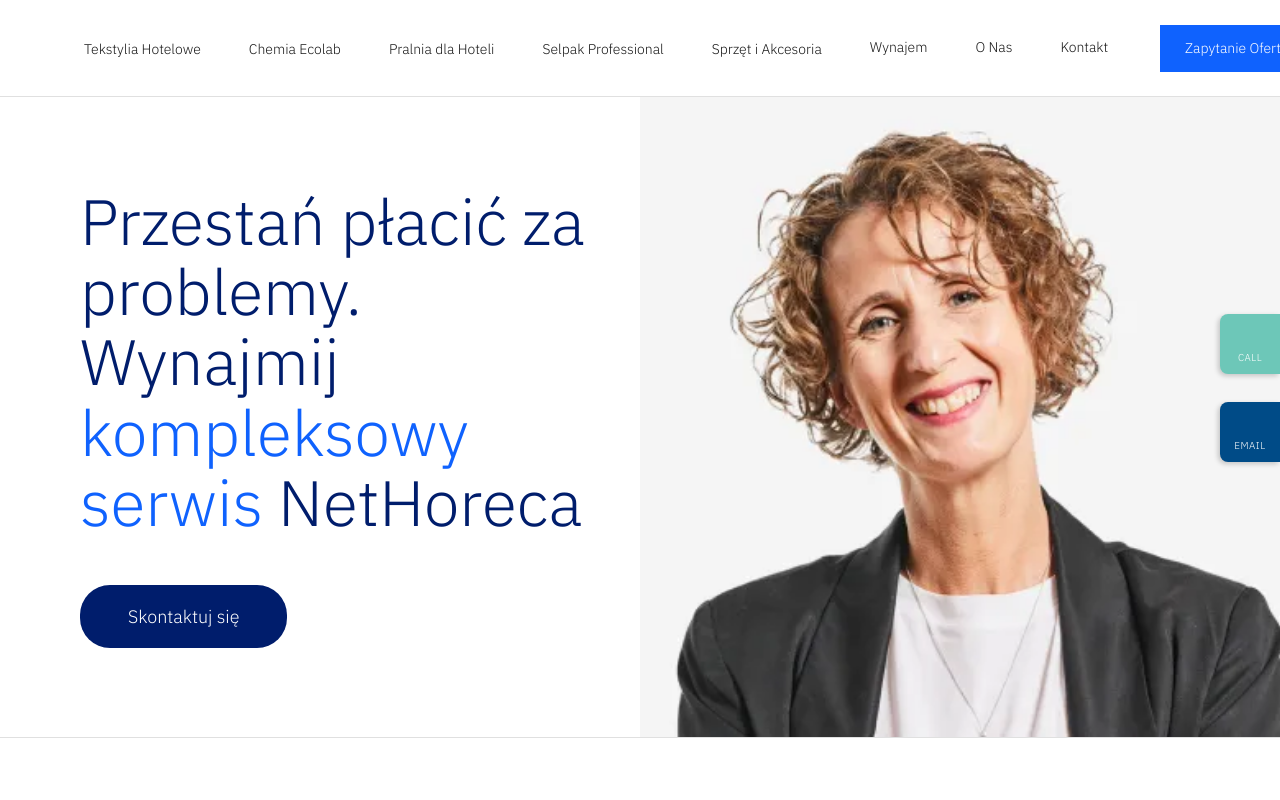
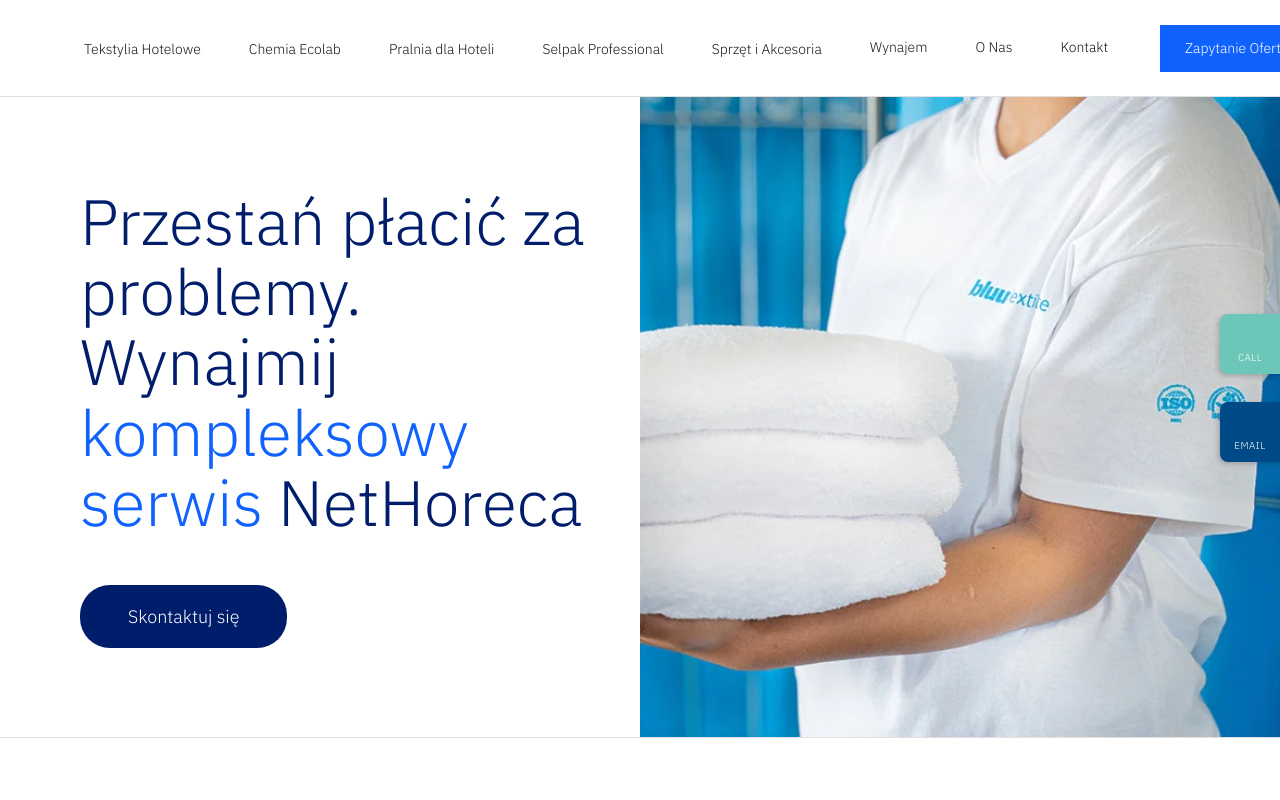
Before and after one commit to czterypokoje-lgtm/nethoreca-website, a Next.js app: page / in a window 1280 px wide. Shown: the top 800 px of the page. Built offline with nearby package versions, Linux system fonts and the light colour scheme; some icons are missing.

Commit message:
Update homepage hero with the new logistics towels photo

```diff
--- a/src/app/page.tsx
+++ b/src/app/page.tsx
@@ -65,8 +65,8 @@
             {/* Right Column - Hero Image */}
             <div className={styles.heroVisual} style={{ minHeight: '600px', height: '100%', position: 'relative', width: '100%' }}>
               <Image
-                src="/images/team/katarzyna.webp"
-                alt="Specjalista NetHoreca do Twojej dyspozycji"
+                src="/images/home/logistyka-serwis.webp"
+                alt="Pracownik serwisu logistycznego z zapasem czystych, najwyższej jakości ręczników hotelowych"
                 fill
                 priority
                 className={styles.heroImage}
```
Also changed, not shown: convert-logistyka.js (added, +16 -0 lines), public/images/home/logistyka-serwis.webp (added).
